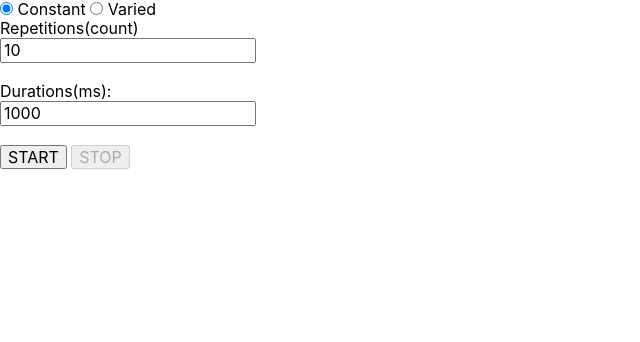
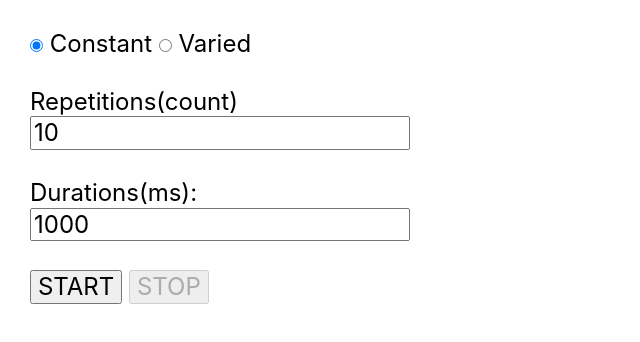
Before and after one commit to SirojiddinAripov/TaeKwonDo-Kicking, a website built with Parcel: page src/index.html in a window 1280 px wide. Shown: the whole page, without its empty margins (0-640 px from the left). Built offline with nearby package versions, Linux system fonts and the light colour scheme.

Commit message:
I gave up on styling f css

```diff
--- a/src/index.html
+++ b/src/index.html
@@ -5,8 +5,8 @@
   <link rel="stylesheet" href="style.css">
   <meta name="viewport" content="width=device-width, initial-scale=1">
 </head>
-<body>
-  <div id="radio">
+<body class="container">
+  <div id="radio" class="child">
     <form id="slider">
       <input type="radio" name="radioBtn" id="repeatRadioBtn" checked="checked">
       <label for="repeatRadioBtn">Constant</label>
@@ -14,7 +14,8 @@
       <label for="variedRadioBtn">Varied</label>
     </form>
   </div>
-  <div id="constant">
+  <br>
+  <div id="constant" class="child">
     <form id="textinput">
       <label for="repetitions">Repetitions(count)</label>
       <br>
@@ -24,14 +25,14 @@
       <input type="number" id="duration" name="duration" value = "1000"> <br><br>
     </form>
   </div>
-  <div id="varied" style="display: none;">
+  <div id="varied" style="display: none;" class="child">
     <form id="textinput">
       <label for="pattern">Give pattern in milliseconds separated by commas e.g. 200, 300, 100, 400, 1000</label>
       <br>
       <input type="text" id="pattern" name="pattern" value = "200, 300, 100, 400, 1000"> <br><br>
     </form>
   </div>
-  <div id="buttons">
+  <div id="buttons" class="child">
     <button id="start">START</button>
     <button id="stop" disabled="true">STOP</button>
   </div>
--- a/src/style.css
+++ b/src/style.css
@@ -8,11 +8,12 @@ html {
 }
 
 html, * {
+  font-size: x-large;
   font-family: -apple-system, BlinkMacSystemFont, "Segoe UI", Roboto, Ubuntu, "Helvetica Neue", Helvetica, sans-serif;
 }
 
 body {
-  margin: 0;
+  margin: 30px
 }
 
 h1 {
```
Also changed, not shown: dist/index.html, 3 other files.
